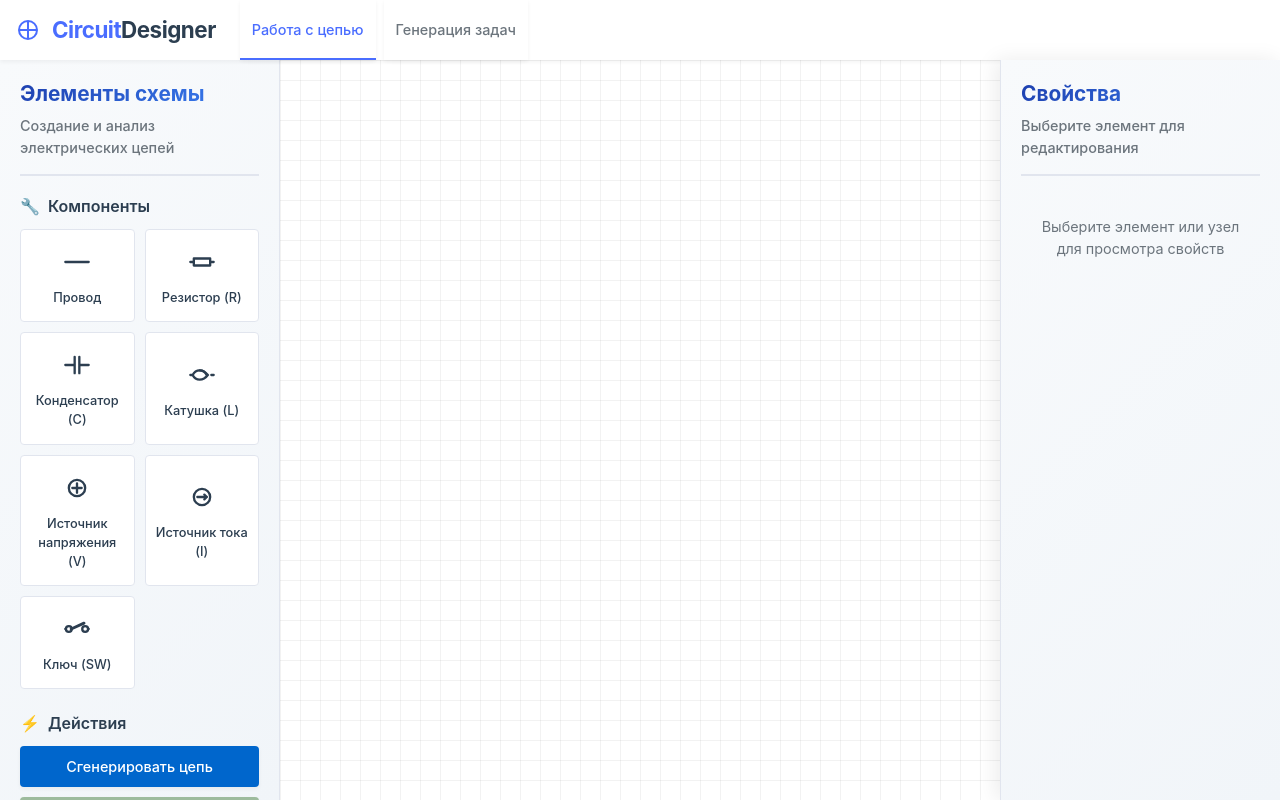
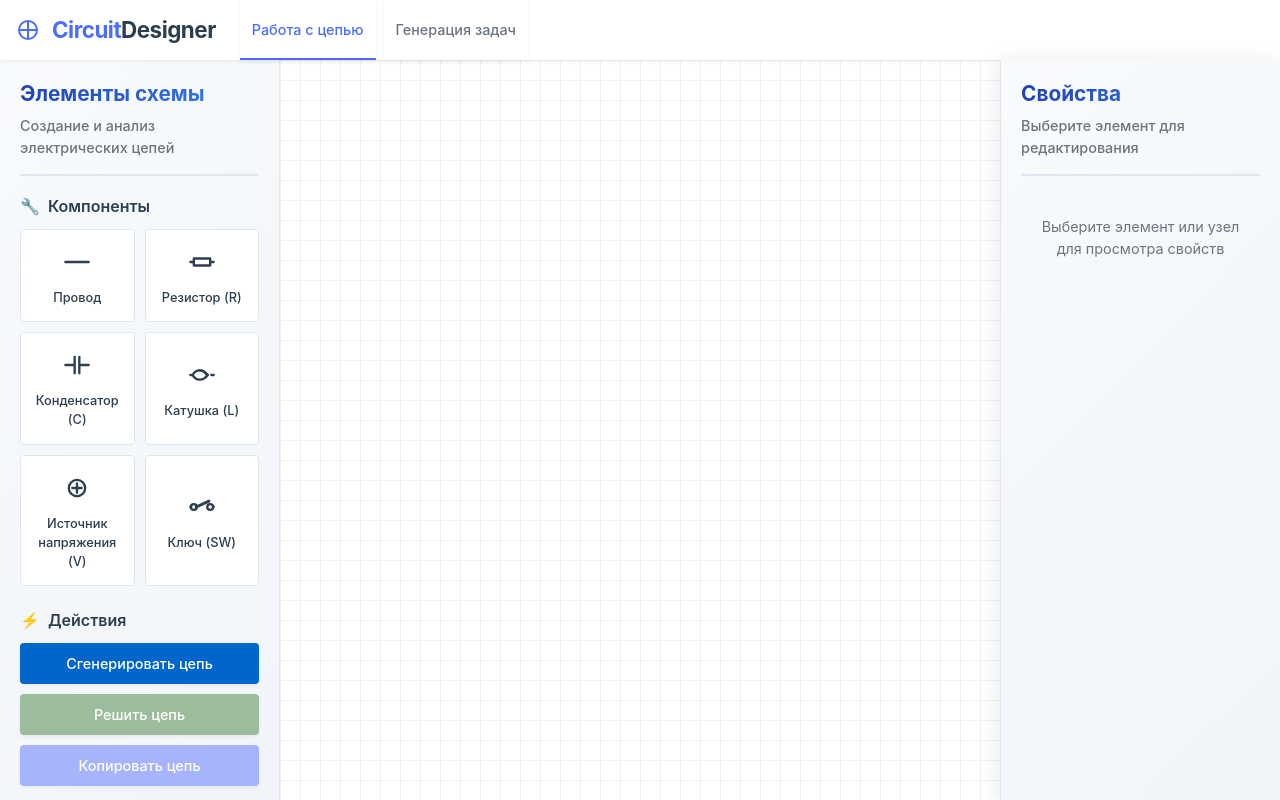
Before and after one commit to Alexandr-Obraztsov/apec-frontend, a React (Vite) app: page / in a window 1280 px wide. Built offline with nearby package versions, Linux system fonts and the light colour scheme.

Commit message:
feat: удален компонент Current и связанные с ним элементы из схемы, обновлены компоненты Toolbox и CircuitElement для исключения источника тока

```diff
--- a/src/components/CircuitElement.tsx
+++ b/src/components/CircuitElement.tsx
@@ -6,7 +6,7 @@ import Resistor from './circuit-elements/Resistor'
 import Capacitor from './circuit-elements/Capacitor'
 import Inductor from './circuit-elements/Inductor'
 import Voltage from './circuit-elements/Voltage'
-import Current from './circuit-elements/Current'
+
 import Switch from './circuit-elements/Switch'
 
 interface CircuitElementProps {
@@ -105,15 +105,7 @@ const CircuitElement: React.FC<CircuitElementProps> = memo(
 							selected={selected || isHovered || highlighted}
 						/>
 					)
-				case 'current':
-					return (
-						<Current
-							element={element}
-							startNode={startNode}
-							endNode={endNode}
-							selected={selected || isHovered || highlighted}
-						/>
-					)
+
 				case 'switch':
 					return (
 						<Switch
--- a/src/components/Toolbox.tsx
+++ b/src/components/Toolbox.tsx
@@ -13,7 +13,7 @@ const ELEMENT_LABELS: Record<ElementType, string> = {
 	capacitor: 'Конденсатор (C)',
 	inductor: 'Катушка (L)',
 	voltage: 'Источник напряжения (V)',
-	current: 'Источник тока (I)',
+
 	switch: 'Ключ (SW)',
 }
 
@@ -335,31 +335,6 @@ const VoltageIcon = () => (
 	</svg>
 )
 
-const CurrentIcon = () => (
-	<svg
-		width='28'
-		height='28'
-		viewBox='0 0 24 24'
-		fill='none'
-		xmlns='http://www.w3.org/2000/svg'
-	>
-		<circle cx='12' cy='12' r='7' stroke='currentColor' strokeWidth='2' />
-		<path
-			d='M8 12H16'
-			stroke='currentColor'
-			strokeWidth='2'
-			strokeLinecap='round'
-		/>
-		<path
-			d='M14 10L16 12L14 14'
-			stroke='currentColor'
-			strokeWidth='2'
-			strokeLinecap='round'
-			strokeLinejoin='round'
-		/>
-	</svg>
-)
-
 const SwitchIcon = () => (
 	<svg
 		width='28'
@@ -412,7 +387,7 @@ const ELEMENT_ICONS: Record<ElementType, React.ReactNode> = {
 	capacitor: <CapacitorIcon />,
 	inductor: <InductorIcon />,
 	voltage: <VoltageIcon />,
-	current: <CurrentIcon />,
+
 	switch: <SwitchIcon />,
 }
 
@@ -638,14 +613,7 @@ const Toolbox: React.FC = () => {
 						}
 						onClick={handleItemClick}
 					/>
-					<ToolboxItem
-						type='current'
-						label={ELEMENT_LABELS.current}
-						isActive={
-							placementMode.active && placementMode.elementType === 'current'
-						}
-						onClick={handleItemClick}
-					/>
+
 					<ToolboxItem
 						type='switch'
 						label={ELEMENT_LABELS.switch}
--- a/src/components/circuit-elements/Current.tsx
+++ /dev/null
@@ -1,101 +0,0 @@
-import React from 'react'
-import styled from 'styled-components'
-import { CurrentElement, Node } from '../../types'
-import CircuitValue from '../CircuitValue'
-import { formatValue } from '../../utils/formatters'
-
-interface CurrentProps {
-	element: CurrentElement
-	startNode: Node
-	endNode: Node
-	selected: boolean
-}
-
-const CurrentContainer = styled.g<{ selected: boolean }>`
-	stroke: ${({ selected }) =>
-		selected ? 'var(--primary-color)' : 'var(--text-primary)'};
-	stroke-width: 2px;
-	fill: none;
-`
-
-const CurrentCircle = styled.circle`
-	fill: white;
-	stroke-width: 2px;
-`
-
-const Arrow = styled.polygon`
-	fill: var(--text-primary);
-	stroke: none;
-`
-
-const Current: React.FC<CurrentProps> = ({
-	element,
-	startNode,
-	endNode,
-	selected,
-}) => {
-	// Вычисляем угол между узлами
-	const dx = endNode.position.x - startNode.position.x
-	const dy = endNode.position.y - startNode.position.y
-	const angle = (Math.atan2(dy, dx) * 180) / Math.PI
-
-	// Вычисляем центр для размещения источника тока
-	const centerX = (startNode.position.x + endNode.position.x) / 2
-	const centerY = (startNode.position.y + endNode.position.y) / 2
-
-	// Расчет длины линии (расстояние между узлами)
-	const length = Math.sqrt(dx * dx + dy * dy)
-
-	// Размер источника тока
-	const currentBodySize = 30
-	const circleRadius = 15
-
-	// Вычисляем длину проводов по обе стороны от источника
-	const wireLength = (length - currentBodySize) / 2
-
-	// Создаем трансформацию для поворота компонента
-	const transform = `translate(${centerX}, ${centerY}) rotate(${angle})`
-
-	const valueText = `${formatValue(element.value, element.unit)} ${
-		element.name
-	}`
-
-	return (
-		<CurrentContainer selected={selected} transform={transform}>
-			{/* Левый провод */}
-			<line
-				x1={-currentBodySize / 2 - wireLength}
-				y1='0'
-				x2={-circleRadius}
-				y2='0'
-			/>
-
-			{/* Круг источника тока */}
-			<CurrentCircle cx='0' cy='0' r={circleRadius} />
-
-			{/* Символ источника тока (двойная стрелка) */}
-			<Arrow
-				points='-10,0 0,-6 0,6'
-				style={{
-					fill: selected ? 'var(--primary-color)' : 'var(--text-primary)',
-				}}
-			/>
-
-			{/* Дополнительная линия - знак источника тока */}
-			<line x1='-8' y1='0' x2='8' y2='0' strokeWidth='1.5' />
-
-			{/* Правый провод */}
-			<line
-				x1={circleRadius}
-				y1='0'
-				x2={currentBodySize / 2 + wireLength}
-				y2='0'
-			/>
-
-			{/* Значение текстом с фоном */}
-			<CircuitValue value={valueText} angle={angle} yOffset={20} width={40} />
-		</CurrentContainer>
-	)
-}
-
-export default Current
--- a/src/store/circuitStore.ts
+++ b/src/store/circuitStore.ts
@@ -25,7 +25,7 @@ const DEFAULT_VALUES = {
 	capacitor: { value: 0.00001, unit: 'Ф' },
 	inductor: { value: 0.001, unit: 'Гн' },
 	voltage: { value: 5, unit: 'В' },
-	current: { value: 0.01, unit: 'А' }, // Источник тока, 10 мА по умолчанию
+
 	switch: { value: 0, unit: '', isOpen: true },
 }
 
@@ -117,8 +117,7 @@ const convertElementType = (shortType: string): ElementType => {
 			return 'inductor'
 		case 'V':
 			return 'voltage'
-		case 'I':
-			return 'current'
+
 		case 'W':
 			return 'wire'
 		case 'S':
@@ -131,7 +130,6 @@ const convertElementType = (shortType: string): ElementType => {
 					'capacitor',
 					'inductor',
 					'voltage',
-					'current',
 					'wire',
 					'switch',
 				].includes(shortType)
@@ -168,7 +166,7 @@ export const useCircuitStore = create<CircuitState>((set, get) => ({
 			capacitor: 0,
 			inductor: 0,
 			voltage: 0,
-			current: 0,
+
 			switch: 0,
 		},
 		nodes: -1,
@@ -650,17 +648,6 @@ export const useCircuitStore = create<CircuitState>((set, get) => ({
 					direction,
 					isOpen: true, // true = разомкнут (ВЫКЛ)
 				} as SwitchElement
-			} else if (elementType === 'current') {
-				newElement = {
-					type: 'current',
-					startNodeId,
-					endNodeId,
-					rotation,
-					value: DEFAULT_VALUES[elementType].value,
-					unit: DEFAULT_VALUES[elementType].unit,
-					name: elementName,
-					direction,
-				}
 			} else {
 				newElement = {
 					type: 'voltage',
@@ -822,7 +809,6 @@ export const useCircuitStore = create<CircuitState>((set, get) => ({
 			capacitor: [],
 			inductor: [],
 			voltage: [],
-			current: [],
 			switch: [],
 		}
 
--- a/src/types/index.ts
+++ b/src/types/index.ts
@@ -4,7 +4,6 @@ export type ElementType =
 	| 'capacitor'
 	| 'inductor'
 	| 'voltage'
-	| 'current'
 	| 'switch'
 
 // Направления для размещения элементов (только 4 направления)
@@ -108,10 +107,6 @@ export interface VoltageElement extends CircuitElement {
 	type: 'voltage'
 }
 
-export interface CurrentElement extends CircuitElement {
-	type: 'current'
-}
-
 export interface SwitchElement extends CircuitElement {
 	type: 'switch'
 	isOpen: boolean
@@ -123,7 +118,6 @@ export type AnyCircuitElement =
 	| CapacitorElement
 	| InductorElement
 	| VoltageElement
-	| CurrentElement
 	| SwitchElement
 
 // Префиксы имен для различных типов элементов
@@ -133,7 +127,6 @@ export const ELEMENT_NAME_PREFIXES: Record<ElementType, string> = {
 	capacitor: 'C',
 	inductor: 'L',
 	voltage: 'V',
-	current: 'I',
 	switch: 'SW',
 }
 
```
